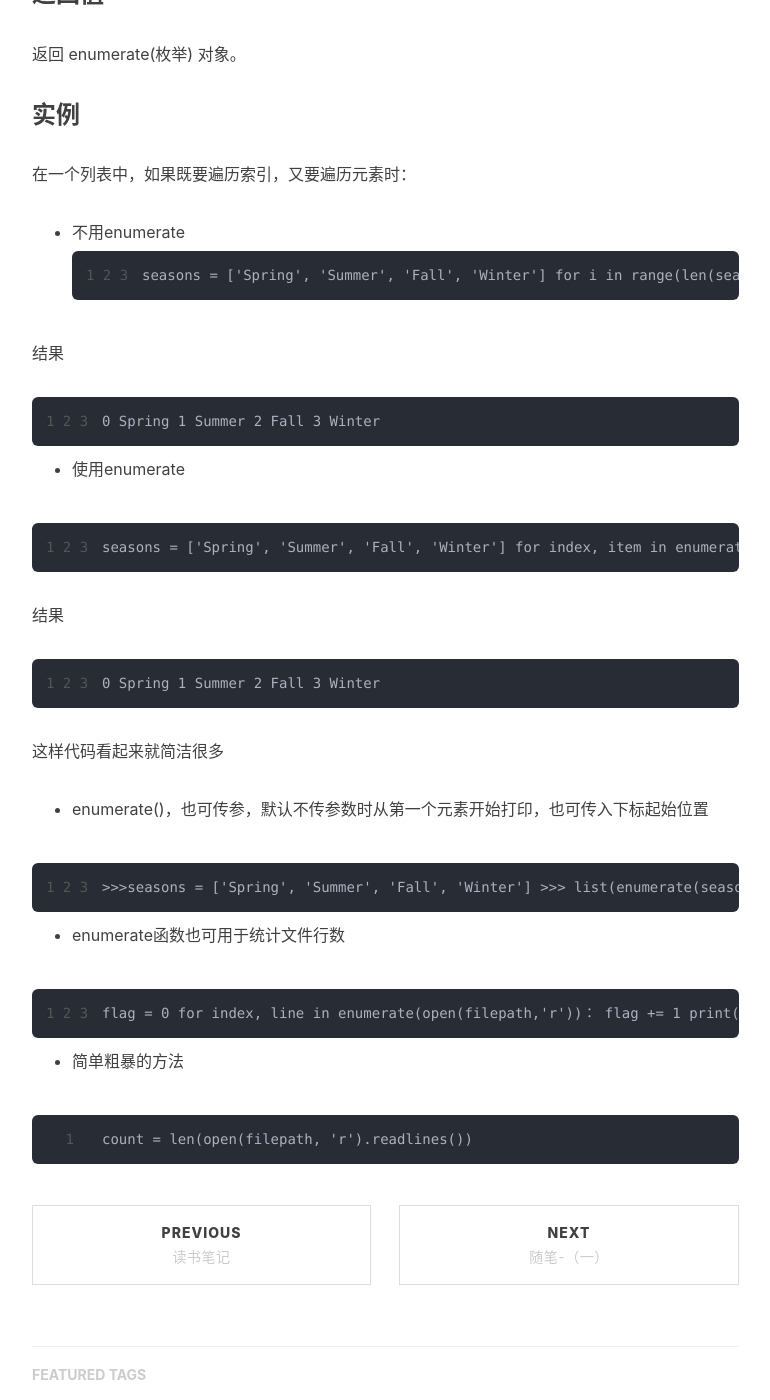
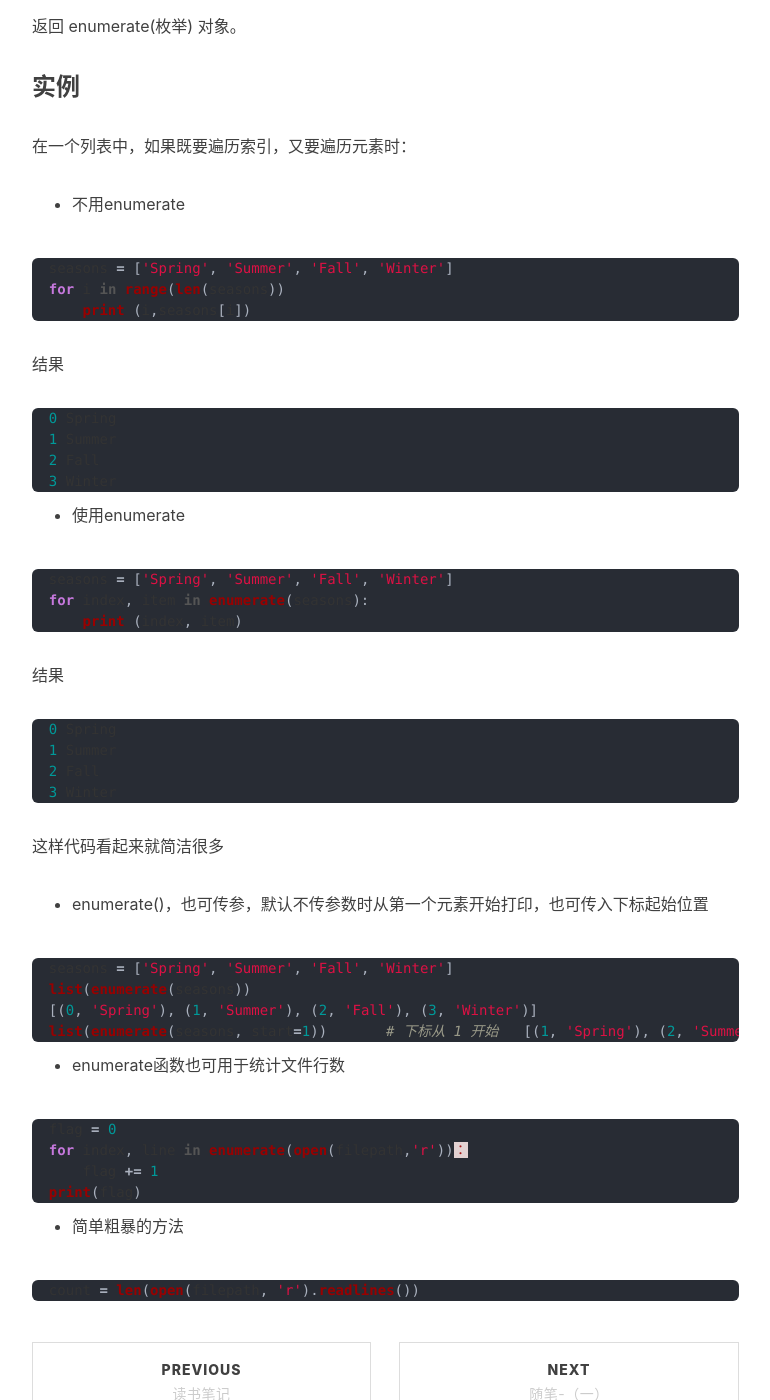
Before and after one commit to playboyzhang/playboyzhang.github.io, a Jekyll site: the page built from _posts/2018-10-04-python-enumerate.md, in a window 1280 px wide and 1400 px high, scrolled down 997 px. Shown: the whole window, without its empty margins (233-1003 px from the left). Built offline with Jekyll 4.4.1, drawn with Linux system fonts in a browser that asks for light colours; nearby versions of some CDN libraries; comment, search, counter and statistics services are not loaded; some of the changed text lies outside the part shown.

Commit message:
暂时修正代码换行问题

````diff
--- a/_config.yml
+++ b/_config.yml
@@ -53,10 +53,10 @@ kramdown:
   input: GFM                         # use Github Flavored Markdown !important
   syntax_highlighter_opts:
     span:
-      line_numbers: false
-    block:
       line_numbers: true
-      start_line: 1
+    # block:
+    #   line_numbers: flase
+    #   start_line: 1
 
 
 
--- a/_posts/2018-10-04-python-enumerate.md
+++ b/_posts/2018-10-04-python-enumerate.md
@@ -21,11 +21,9 @@ tags:
 - 一般用在 for 循环当中
 
 ### 语法
-
+```python
+  enumerate(sequence, [start=0])
 ```
-enumerate(sequence, [start=0])
-```
-
 - sequence -- 一个序列、迭代器或其他支持迭代对象。
 - start -- 下标起始位置。
 
@@ -39,65 +37,60 @@ enumerate(sequence, [start=0])
 在一个列表中，如果既要遍历索引，又要遍历元素时：
 - 不用enumerate
 
-
-
-      seasons = ['Spring', 'Summer', 'Fall', 'Winter']
-      for i in range(len(seasons))
-          print (i,seasons[i])
-
+```python
+  seasons = ['Spring', 'Summer', 'Fall', 'Winter']
+  for i in range(len(seasons))
+      print (i,seasons[i])
+```
 
 结果
 
-```
-
-0 Spring
-1 Summer
-2 Fall
-3 Winter
+```python
+  0 Spring
+  1 Summer
+  2 Fall
+  3 Winter
 ```
 
 - 使用enumerate
 
-```
-
-    seasons = ['Spring', 'Summer', 'Fall', 'Winter']
-    for index, item in enumerate(seasons):
-        print (index, item)
+```python
+  seasons = ['Spring', 'Summer', 'Fall', 'Winter']
+  for index, item in enumerate(seasons):
+      print (index, item)
 ```
 
 结果
 
-```
-
-0 Spring
-1 Summer
-2 Fall
-3 Winter
+```python
+  0 Spring
+  1 Summer
+  2 Fall
+  3 Winter
 ```
 这样代码看起来就简洁很多
 
 - enumerate()，也可传参，默认不传参数时从第一个元素开始打印，也可传入下标起始位置
 
-```
-
->>>seasons = ['Spring', 'Summer', 'Fall', 'Winter']
->>> list(enumerate(seasons))
-[(0, 'Spring'), (1, 'Summer'), (2, 'Fall'), (3, 'Winter')]
->>> list(enumerate(seasons, start=1))       # 下标从 1 开始
-[(1, 'Spring'), (2, 'Summer'), (3, 'Fall'), (4, 'Winter')]
+```python
+  seasons = ['Spring', 'Summer', 'Fall', 'Winter']
+  list(enumerate(seasons))
+  [(0, 'Spring'), (1, 'Summer'), (2, 'Fall'), (3, 'Winter')]
+  list(enumerate(seasons, start=1))       # 下标从 1 开始
+  [(1, 'Spring'), (2, 'Summer'), (3, 'Fall'), (4, 'Winter')]
 ```
 
 - enumerate函数也可用于统计文件行数
 
-```
-flag = 0
-for index, line in enumerate(open(filepath,'r'))：
-    flag += 1
-print(flag)
+```python
+  flag = 0
+  for index, line in enumerate(open(filepath,'r'))：
+      flag += 1
+  print(flag)
 ```
 
 - 简单粗暴的方法
 
+```python
+  count = len(open(filepath, 'r').readlines())
 ```
-count = len(open(filepath, 'r').readlines())
-```
````
Also changed, not shown: 4 other files.
